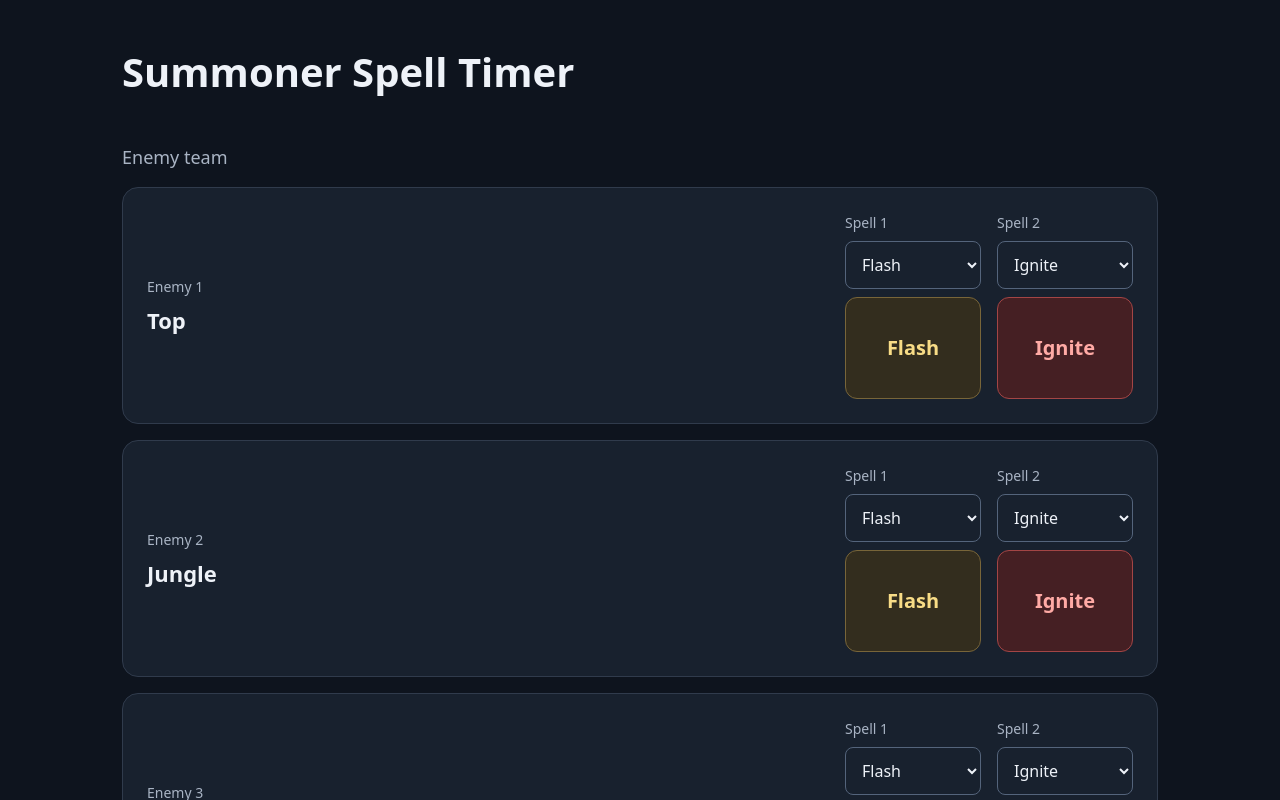
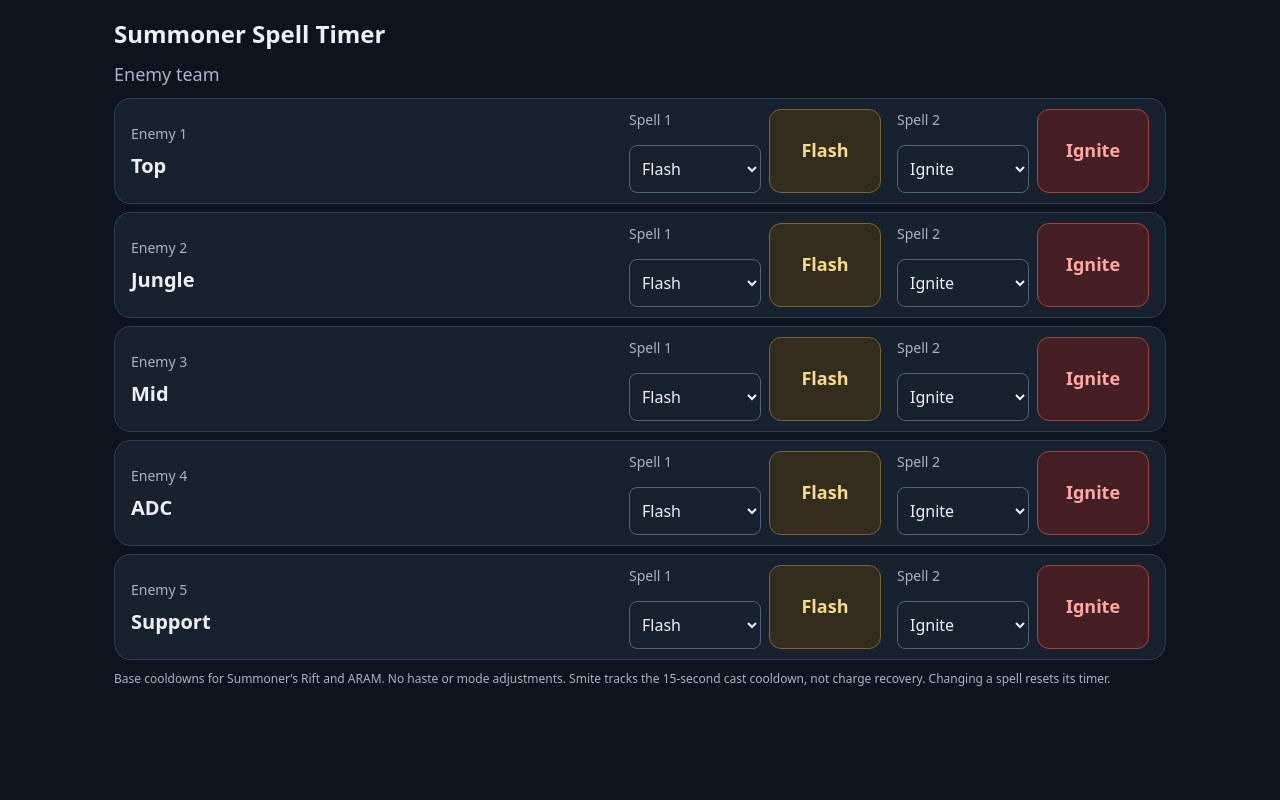
Before and after one commit to harrry1412/lol-summoner-timer, a React (Vite) app: page / in a window 1280 px wide. Shown: the top 800 px of the page. Built offline with nearby package versions, Linux system fonts and the light colour scheme.

Commit message:
remove unnecessary title

```diff
--- a/src/App.css
+++ b/src/App.css
@@ -2,17 +2,17 @@
   width: 100%;
   max-width: 1100px;
   margin: 0 auto;
-  padding: 48px 32px;
+  padding: 20px 24px;
 }
 
 .timer-app h1 {
-  margin: 0 0 48px;
-  font-size: clamp(28px, 4vw, 40px);
+  margin: 0 0 12px;
+  font-size: 24px;
   line-height: 1.2;
 }
 
 .enemy-section h2 {
-  margin: 0 0 16px;
+  margin: 0 0 10px;
   color: #a9b4c4;
   font-size: 18px;
   font-weight: 500;
@@ -22,15 +22,15 @@
   display: flex;
   align-items: center;
   justify-content: space-between;
-  gap: 24px;
-  padding: 24px;
+  gap: 16px;
+  padding: 10px 16px;
   border: 1px solid #303b4c;
   border-radius: 16px;
   background: #18212e;
 }
 
 .enemy-row + .enemy-row {
-  margin-top: 16px;
+  margin-top: 8px;
 }
 
 .player-label {
@@ -40,7 +40,7 @@
 
 .champion h3 {
   margin: 6px 0 0;
-  font-size: 22px;
+  font-size: 20px;
 }
 
 .spell-buttons {
@@ -163,15 +163,53 @@
   outline-offset: 4px;
 }
 
+.cooldown-note {
+  margin: 10px 0 0;
+  font-size: 12px;
+}
+
+@media (min-width: 601px) {
+  .spell-buttons {
+    width: 520px;
+    gap: 16px;
+  }
+
+  .spell-slot {
+    display: grid;
+    grid-template-columns: minmax(0, 1fr) 112px;
+    grid-template-rows: auto 48px;
+    gap: 4px 8px;
+    align-content: center;
+  }
+
+  .spell-slot label,
+  .spell-slot select {
+    grid-column: 1;
+  }
+
+  .spell-slot select {
+    padding: 8px;
+  }
+
+  .spell-button {
+    grid-column: 2;
+    grid-row: 1 / 3;
+    align-self: center;
+    min-width: 0;
+    padding: 8px;
+    font-size: 18px;
+  }
+}
+
 @media (max-width: 600px) {
   .timer-app {
-    padding: 32px 20px;
+    padding: 20px 16px;
   }
 
   .enemy-row {
     flex-direction: column;
     align-items: stretch;
-    padding: 20px;
+    padding: 12px;
   }
 
   .spell-button {
```
